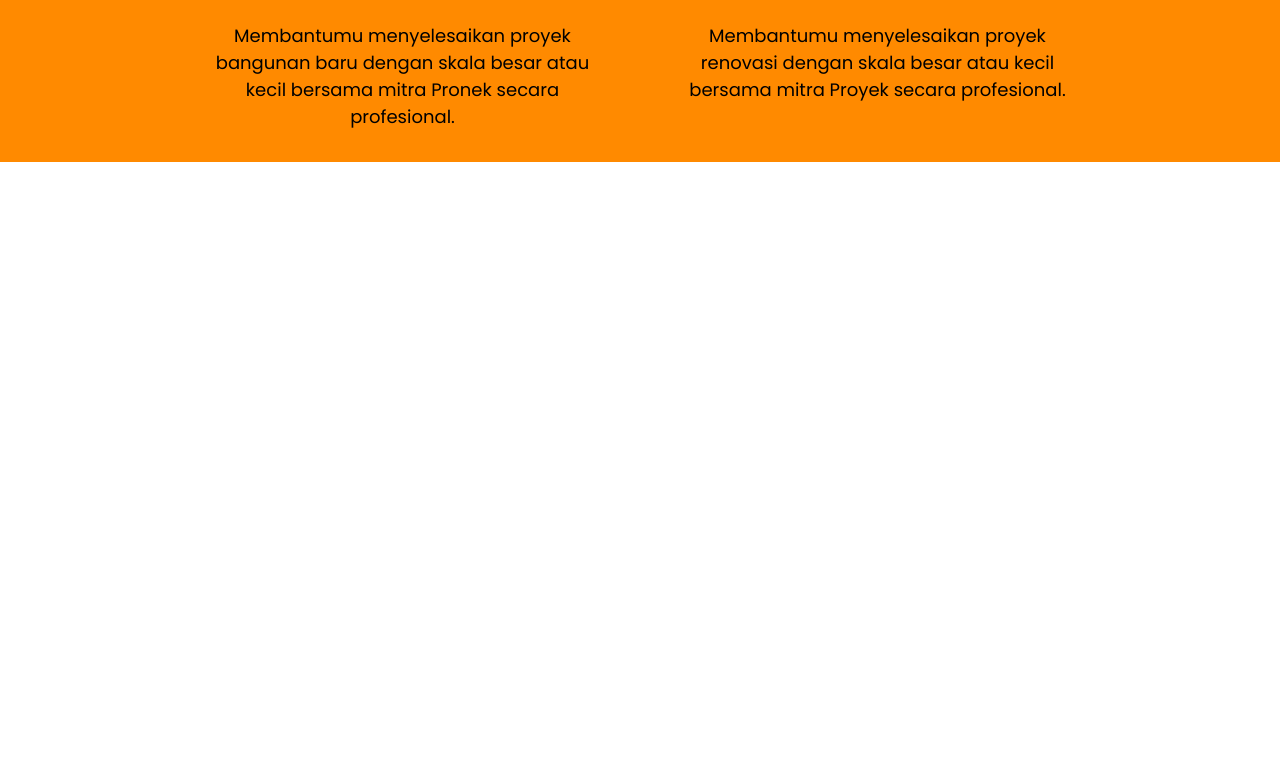
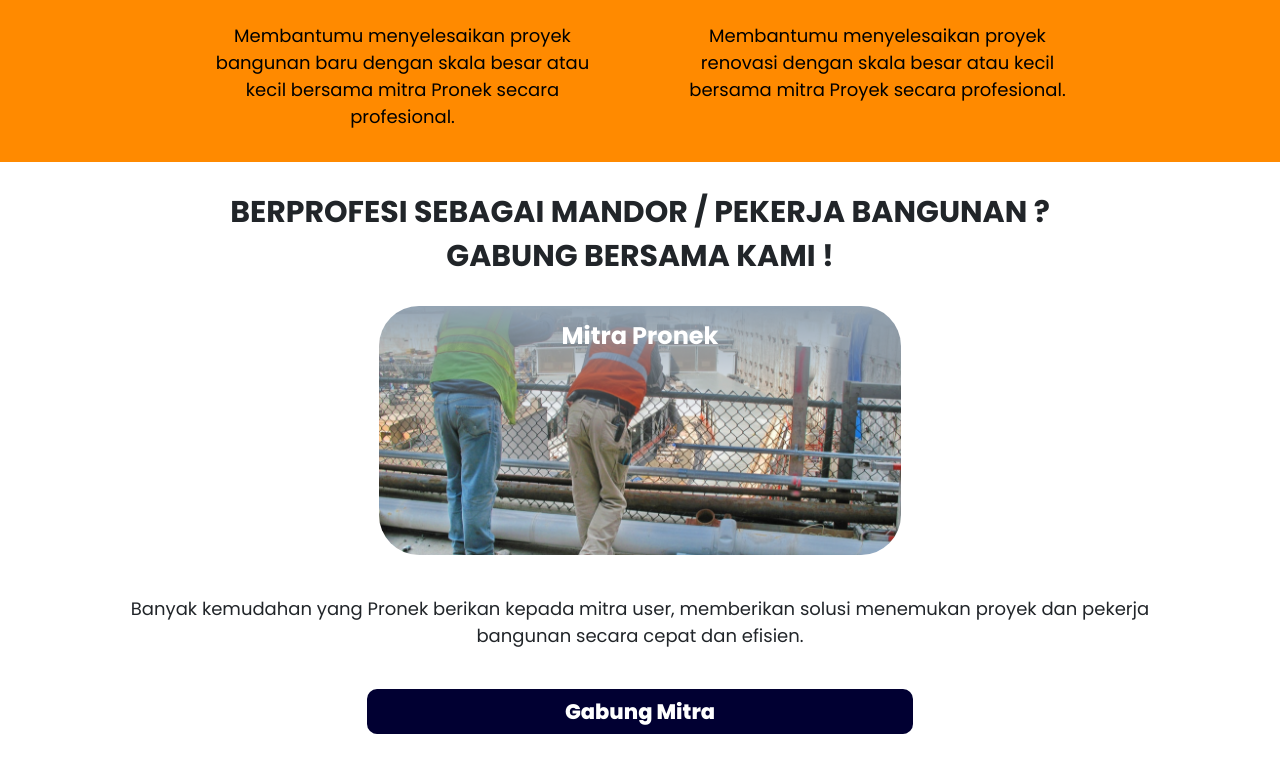
Before and after one commit to Alinurrr/Pronek, a React (Create React App) app: page / in a window 1280 px wide. Shown: the part 1554-2326 px from the top of the page. Before the commit the page ends 1716 px from the top, so only its background shows below. Built offline with nearby package versions, Linux system fonts and the light colour scheme.

Commit message:
landing page gabung mitra

```diff
--- /dev/null
+++ b/src/component/landingPage/GabungMitra.js
@@ -0,0 +1,47 @@
+import React from 'react';
+import { Link } from 'react-router-dom';
+
+
+import BannerImage3 from './../../assets/image-banner3.png'
+
+function GabungMitra(props) {
+
+
+  const CardTitle = {
+    fontSize: '24px',
+    color: 'black'
+  };
+  const CardText = {
+    fontSize: '18px'
+  };
+
+  return (
+    <>
+      <div className='mb-5' style={{ backgroundColor: 'white', fontFamily: 'Poppins' }}>
+        <div className="container">
+          <div className="row justify-content-center align-items-start">
+            <div className="col-12 py-4 mt-2 text-center">
+              <h3 style={{ fontWeight: '700', fontSize: '30px' }}>BERPROFESI SEBAGAI MANDOR / PEKERJA BANGUNAN ?</h3>
+              <h3 style={{ fontWeight: '700', fontSize: '30px' }}>GABUNG BERSAMA KAMI !</h3>
+            </div>
+
+            <div className="col-12 col-lg-6 mb-3 px-4">
+              <div style={{ borderRadius: '60px', border: '0' }} className="card bg-dark text-white ">
+                <img src={BannerImage3} style={{ borderRadius: '40px' }} alt="gambar" />
+                <div className="container text-center mx-auto card-img-overlay d-flex justify-content-start align-items-center flex-column">
+                  <h5 style={CardTitle} className="card-title fw-bolder text-white">Mitra Pronek</h5>
+                </div>
+              </div>
+            </div>
+            <p style={CardText} className="text-center mt-4 px-4">Banyak kemudahan yang Pronek berikan kepada mitra user, memberikan solusi menemukan proyek dan pekerja bangunan secara cepat dan efisien.</p>
+            <div className="col-12 col-lg-6 d-grid gap-2 mt-4">
+              <Link to="/" style={{ backgroundColor: '#010032', borderRadius: '10px', fontSize: '21px', fontWeight: '800' }} type="submit" className="btn text-white text-center">Gabung Mitra</Link>
+            </div>
+          </div>
+        </div>
+      </div>
+    </ >
+  );
+}
+
+export default GabungMitra;
--- a/src/views/Beranda.js
+++ b/src/views/Beranda.js
@@ -1,5 +1,6 @@
 import React from 'react';
 import CariJasa from '../component/landingPage/CariJasa';
+import GabungMitra from '../component/landingPage/GabungMitra';
 import Layanan from '../component/landingPage/Layanan';
 // import { NavLink } from 'react-router-dom';
 // import './../style/Beranda.css'
@@ -31,6 +32,7 @@
 
         <CariJasa />
         <Layanan />
+        <GabungMitra />
       </div>
 
 
```
Also changed, not shown: src/assets/image-banner3.png.
